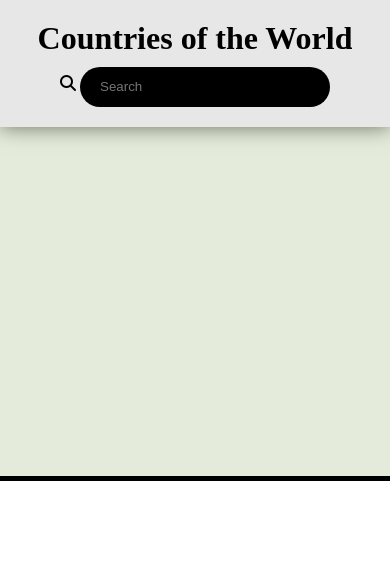
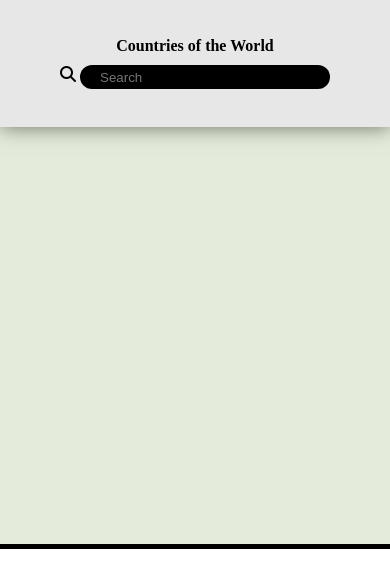
Before and after one commit to Raven-Isaac-Finch/Countries, a plain HTML site: page index.html in a window 390 px wide. Drawn offline with Linux system fonts and the light colour scheme.

Commit message:
Responsive Design Added

```diff
--- a/style.css
+++ b/style.css
@@ -2,7 +2,7 @@
     padding: 0;
     margin: 0;
     box-sizing: border-box;
-    overflow-x: hidden;
+    overflow: hidden;
 }
 
 header {
@@ -94,3 +94,18 @@ img {
     width: 150px;
     height: 100px;
 }
+
+@media (max-width: 820px) {
+    header h1 {
+        font-size: 1rem;
+    }
+    #search {
+        height: 1.5rem;
+        width: 250px;
+        padding: 10px 20px;
+        margin-bottom: 10px;
+    }
+    #selected-country-container{
+        height: 50vh;
+    }
+}
```
